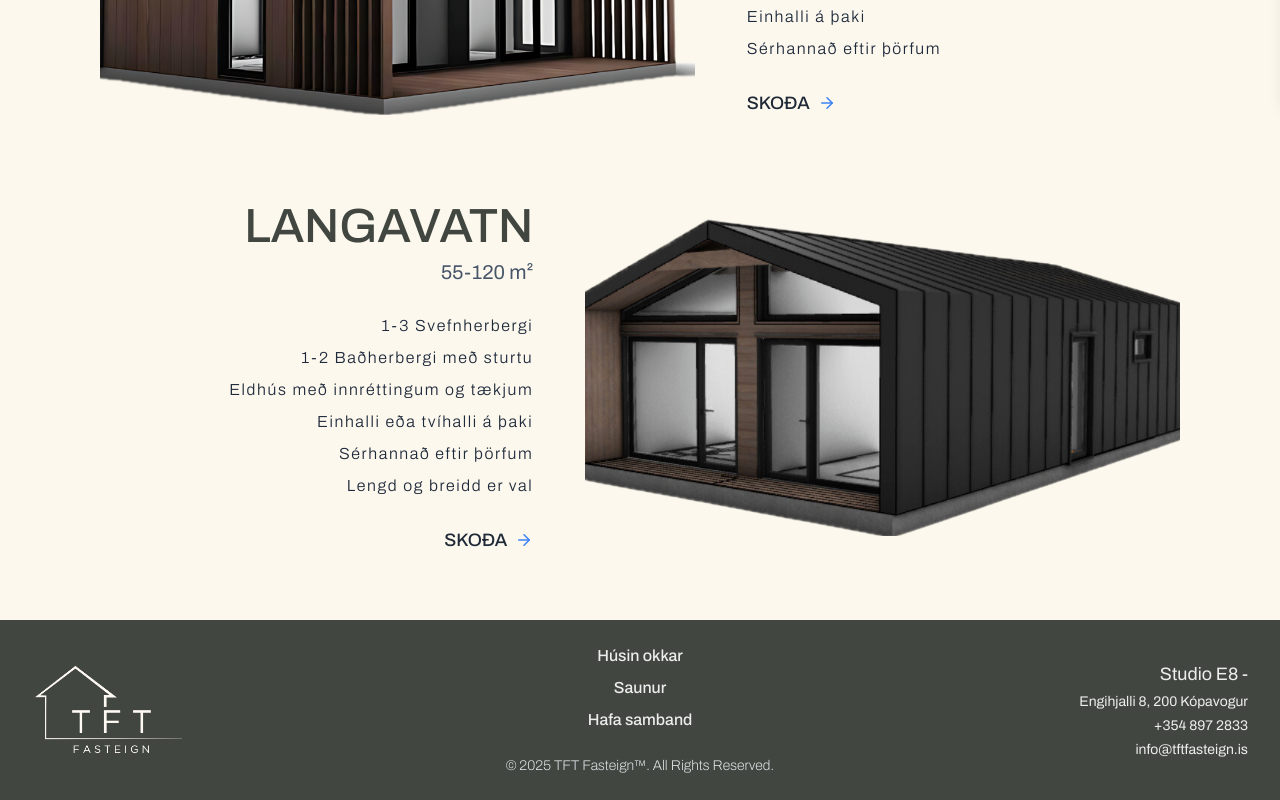
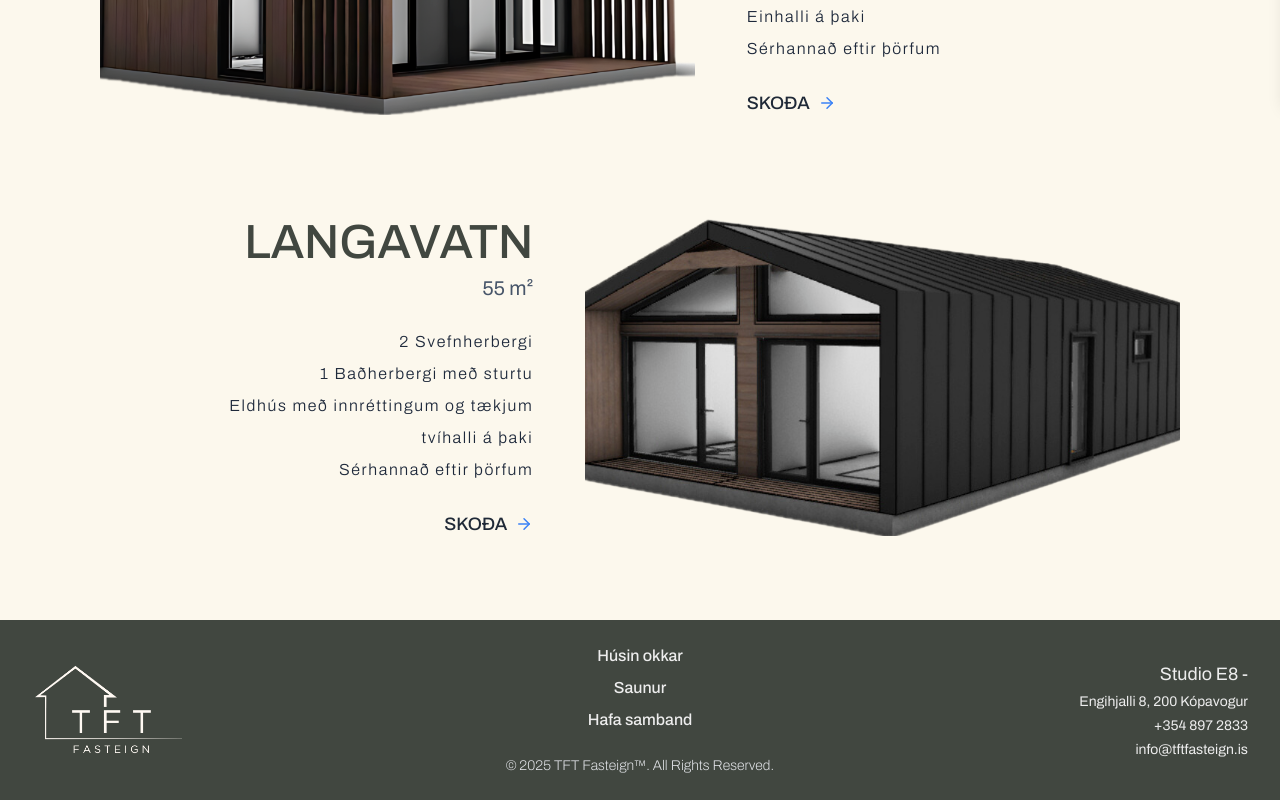
Before and after one commit to victorjakob/Tft-Fasteign, a Next.js app: page /sumarhus in a window 1280 px wide. Shown: the part 698-1498 px from the top of the page. Built offline with nearby package versions, Linux system fonts and the light colour scheme.

Commit message:
update fix

```diff
--- a/src/app/sumarhus/components/ListSumarhus.js
+++ b/src/app/sumarhus/components/ListSumarhus.js
@@ -106,14 +106,13 @@ export default function ListSumarhus() {
             <h3 className="text-4xl md:text-5xl font-bold text-second">
               LANGAVATN
             </h3>
-            <span className="text-xl text-slate-600 block mt-2">55-120 m²</span>
+            <span className="text-xl text-slate-600 block mt-2">55 m²</span>
             <ul className="mt-7 text-slate-800 tracking-widest font-light mb-7 space-y-2">
-              <li>1-3 Svefnherbergi</li>
-              <li>1-2 Baðherbergi með sturtu</li>
+              <li>2 Svefnherbergi</li>
+              <li>1 Baðherbergi með sturtu</li>
               <li>Eldhús með innréttingum og tækjum</li>
-              <li>Einhalli eða tvíhalli á þaki</li>
+              <li>tvíhalli á þaki</li>
               <li>Sérhannað eftir þörfum</li>
-              <li>Lengd og breidd er val</li>
             </ul>
             <Link
               href="/sumarhus/langavatn"
--- a/src/app/sumarhus/components/SummerhouseDetails.js
+++ b/src/app/sumarhus/components/SummerhouseDetails.js
@@ -36,7 +36,7 @@ export default function SummerhouseDetails({
             {area}
           </span>
           {priceNoVsk && (
-            <span className="text-lg md:text-xl text-slate-100 font-extralight block mt-1 mb-2">
+            <span className="text-lg md:text-lg text-slate-200 font-extralight block mt-1 mb-2">
               Verð án vsk: {priceNoVsk.toLocaleString("is-IS")} kr.
             </span>
           )}
```
